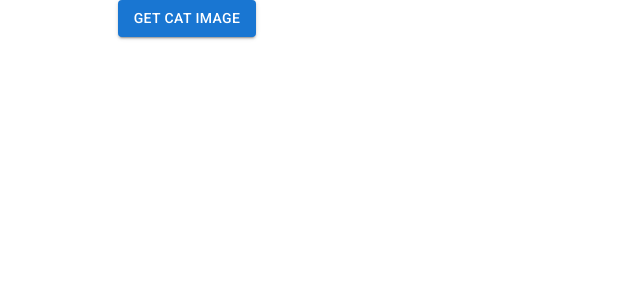
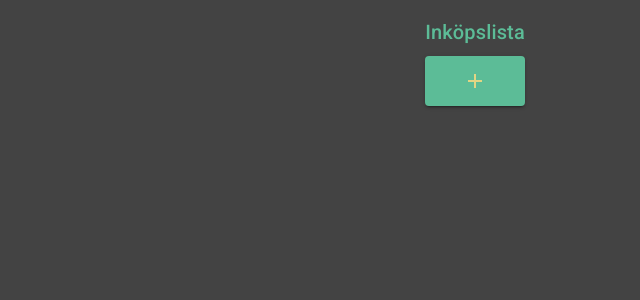
Before and after one commit to oscarstenqvist/dashboard, a React (Vite) app: page / in a window 1280 px wide. Shown: the top 300 px of the page, without its empty margins (165-805 px from the left). Built offline with nearby package versions, Linux system fonts and the light colour scheme.

Commit message:
Feat: Added shopping list

```diff
--- a/index.html
+++ b/index.html
@@ -5,6 +5,11 @@
   <meta charset="UTF-8" />
   <meta name="viewport" content="width=device-width, initial-scale=1.0" />
   <title>Vite + React + TS</title>
+  <style>
+    body {
+      background-color: #434343;
+    }
+  </style>
 </head>
 
 <body>
--- a/package.json
+++ b/package.json
@@ -4,7 +4,7 @@
   "version": "0.0.0",
   "type": "module",
   "scripts": {
-    "dev": "vite",
+    "dev": "vite --host",
     "build": "tsc -b && vite build",
     "lint": "eslint .",
     "preview": "vite preview"
@@ -18,7 +18,9 @@
     "eslint-plugin-react-dom": "^1.28.0",
     "eslint-plugin-react-x": "^1.28.0",
     "react": "^19.0.0",
-    "react-dom": "^19.0.0"
+    "react-dom": "^19.0.0",
+    "react-hook-form": "^7.54.2",
+    "uuid": "^11.1.0"
   },
   "devDependencies": {
     "@eslint/js": "^9.21.0",
--- a/src/App.tsx
+++ b/src/App.tsx
@@ -1,8 +1,14 @@
-import CatView from './cat/CatView';
+import { ThemeProvider } from '@mui/material/styles';
+import ShoppingListView from './shoppinglist/ShoppingListView';
+import theme from './styling/theme';
+import { CssBaseline } from '@mui/material';
 
 function App() {
   return (
-    <CatView />
+    <ThemeProvider theme={theme}>
+      <CssBaseline />
+      <ShoppingListView />
+    </ThemeProvider>
   )
 }
 export default App
--- /dev/null
+++ b/src/heart/HeartService.ts
@@ -0,0 +1,14 @@
+import { useState } from "react";
+
+const useHeart = () => {
+  const [showBack, setShowBack] = useState(false);
+  const handleEntered = () => {
+    setShowBack(true);
+  }
+  const onClickBack = () => {
+    localStorage.clear();
+    window.location.reload()
+  }
+  return { showBack, handleEntered, onClickBack }
+}
+export default useHeart;
--- /dev/null
+++ b/src/heart/HeartView.tsx
@@ -0,0 +1,58 @@
+import FavoriteIcon from '@mui/icons-material/Favorite';
+import { Button, styled, Typography, Zoom } from '@mui/material';
+import useHeart from './HeartService';
+
+const heartSize = "100%";
+const textSize = "6rem";
+const textWeight = 500;
+const text = "Rasa";
+
+const StyledFavoriteIcon = styled(FavoriteIcon)`
+  color: red;
+  width: ${heartSize};
+  height: ${heartSize};
+`;
+
+const StyledTypography = styled(Typography)`
+  font-size: ${textSize};
+  color: white;
+  font-weight: ${textWeight};
+  position: absolute;
+  top: 40%;
+  left: 50%;
+  transform: translate(-50%, -40%);
+  pointer-events: none;
+`;
+const StyledOuterDiv = styled("div")`
+  display: flex;
+  flex-direction: column;
+  align-items: center;
+  justify-content: center;
+`;
+
+const StyledDiv = styled("div")`
+  position: relative;
+  display: flex;
+  align-items: center;
+  justify-content: center;
+  height: 100%;
+  width: 100%;
+`;
+
+function HeartView() {
+  const { showBack, handleEntered, onClickBack } = useHeart();
+  return (
+    <>
+      <Zoom in={true} timeout={5000} onEntered={handleEntered}>
+        <StyledOuterDiv>
+          <StyledDiv>
+            <StyledFavoriteIcon />
+            <StyledTypography>{text}</StyledTypography>
+          </StyledDiv>
+          {showBack && <Button onClick={onClickBack}>Back</Button>}
+        </StyledOuterDiv>
+      </Zoom>
+    </>
+  )
+}
+export default HeartView;
--- a/src/main.tsx
+++ b/src/main.tsx
@@ -2,21 +2,12 @@ import '@fontsource/roboto/300.css';
 import '@fontsource/roboto/400.css';
 import '@fontsource/roboto/500.css';
 import '@fontsource/roboto/700.css';
-import { GlobalStyles } from '@mui/material';
 import { StrictMode } from 'react';
 import { createRoot } from 'react-dom/client';
 import App from './App.tsx';
 
-const noBodyMarginPadding = {
-  body: {
-    margin: 0,
-    padding: 0,
-  },
-}
-
 createRoot(document.getElementById('root')!).render(
   <StrictMode>
-    <GlobalStyles styles={noBodyMarginPadding} />
     <App />
   </StrictMode>,
 )
--- /dev/null
+++ b/src/shoppinglist/ShoppingListService.tsx
@@ -0,0 +1,61 @@
+import { useCallback, useEffect, useState } from "react";
+import { SubmitHandler, useForm } from "react-hook-form";
+import { v4 as uuidv4 } from 'uuid';
+
+const localStorageKey = "itemList";
+
+interface Inputs {
+  [uuid: string]: string;
+}
+
+const useShoppingList = () => {
+  const { register, unregister, handleSubmit, setValue, watch } = useForm<Inputs>();
+  const [lastAddedUuid, setLastAddedUuid] = useState<string | null>(null);
+  const [showHeartView, setShowHeartView] = useState<boolean>(false);
+  const items = watch();
+
+  const onSubmit: SubmitHandler<Inputs> = useCallback((data) => {
+    localStorage.setItem(localStorageKey, JSON.stringify(data));
+  }, []);
+
+  //Easter egg
+  useEffect(() => {
+    const values = Object.values(items);
+    if (values.some(value => value === "Rasa")) {
+      setShowHeartView(true)
+    }
+    else {
+      setShowHeartView(false);
+    }
+  }, [items]);
+
+  //Set localStorage whenever user changes input/remove item
+  useEffect(() => {
+    void handleSubmit(onSubmit)();
+  }, [items, handleSubmit, onSubmit]);
+
+  //Fetch data from localstorage when component mounts
+  useEffect(() => {
+    const storedItems = localStorage.getItem(localStorageKey);
+    if (storedItems) {
+      const parsedItems: Inputs = JSON.parse(storedItems) as Inputs;
+      Object.keys(parsedItems).forEach((uuid) => setValue(uuid, parsedItems[uuid]));
+    }
+  }, [setValue]);
+
+  const addItem = () => {
+    const newUuid = uuidv4();
+    setValue(newUuid, "");
+    setLastAddedUuid(newUuid);
+  }
+
+  const removeItem = (uuid: string) => {
+    unregister(uuid);
+    if (lastAddedUuid === uuid) {
+      setLastAddedUuid(null);
+    }
+  };
+
+  return { items, addItem, removeItem, register, showHeartView, lastAddedUuid }
+}
+export default useShoppingList;
--- /dev/null
+++ b/src/shoppinglist/ShoppingListView.tsx
@@ -0,0 +1,59 @@
+import { Button, IconButton, Stack, styled, TextField, Typography } from "@mui/material";
+import Grid from '@mui/material/Grid2';
+import useShoppingList from "./ShoppingListService";
+import DeleteIcon from "@mui/icons-material/Delete";
+import AddIcon from '@mui/icons-material/Add';
+import HeartView from "../heart/HeartView";
+import { useEffect, useRef } from "react";
+
+const OuterStack = styled(Stack)`
+  align-items: center;
+  justify-content: center;
+`;
+
+const StyledGrid = styled(Grid)`
+  align-items: center;
+  justify-content: center;
+`;
+
+function ShoppingListView() {
+  const { items, addItem, removeItem, register, showHeartView, lastAddedUuid } = useShoppingList();
+  const lastTextFieldRef = useRef<HTMLInputElement>(null);
+  useEffect(() => {
+    if (lastAddedUuid && lastTextFieldRef.current) {
+      lastTextFieldRef.current.focus();
+    }
+  }, [lastAddedUuid]);
+
+  if (showHeartView) {
+    return <HeartView />
+  }
+
+  return (
+    <OuterStack spacing={1} margin={2}>
+      <Typography variant="h6">Inköpslista</Typography>
+      {Object.keys(items).map((uuid) => (
+        <StyledGrid container key={uuid} direction="row">
+          <Grid size={1} />
+          <Grid size={10}>
+            <TextField {...register(uuid)} inputRef={uuid === lastAddedUuid ? lastTextFieldRef : null} onKeyDown={(e) => {
+              if (e.key === "Enter") {
+                e.preventDefault();
+                addItem();
+              }
+            }} />
+          </Grid>
+          <Grid size={1}>
+            <IconButton color="secondary" onClick={() => removeItem(uuid)}>
+              <DeleteIcon />
+            </IconButton>
+          </Grid>
+        </StyledGrid>
+      ))}
+      <Button onClick={addItem}>
+        <AddIcon />
+      </Button>
+    </OuterStack>
+  )
+}
+export default ShoppingListView;
--- /dev/null
+++ b/src/styling/theme.ts
@@ -0,0 +1,73 @@
+import { createTheme } from "@mui/material";
+
+const colors = {
+  background: "#434343",
+  primary: "#5CBC97",
+  secondary: "#E1D584",
+  textFieldBackground: "#656565",
+}
+
+const sizes = {
+  button: {
+    width: "100px",
+    height: "50px",
+  },
+  textField: {
+    width: "250px",
+    height: "50px",
+  }
+}
+
+const theme = createTheme({
+  palette: {
+    primary: {
+      main: colors.primary,
+      contrastText: colors.secondary,
+    },
+    secondary: {
+      main: colors.secondary,
+      contrastText: colors.primary,
+    },
+  },
+  typography: {
+    allVariants: {
+      color: colors.primary,
+    },
+  },
+  components: {
+    MuiCssBaseline: {
+      styleOverrides: {
+        body: {
+          backgroundColor: colors.background,
+        },
+      },
+    },
+    MuiTextField: {
+      styleOverrides: {
+        root: {
+          width: sizes.textField.width,
+          '& .MuiInputBase-root': {
+            height: sizes.textField.height,
+            color: colors.primary,
+            backgroundColor: colors.textFieldBackground,
+          },
+          '& .MuiInputLabel-root': {
+            color: colors.secondary,
+          },
+        },
+      },
+    },
+    MuiButton: {
+      defaultProps: {
+        variant: "contained",
+      },
+      styleOverrides: {
+        root: {
+          width: sizes.button.width,
+          height: sizes.button.height,
+        }
+      }
+    },
+  },
+});
+export default theme;
```
Also changed, not shown: 1 other file (tests, documents, lock files or other folders).
